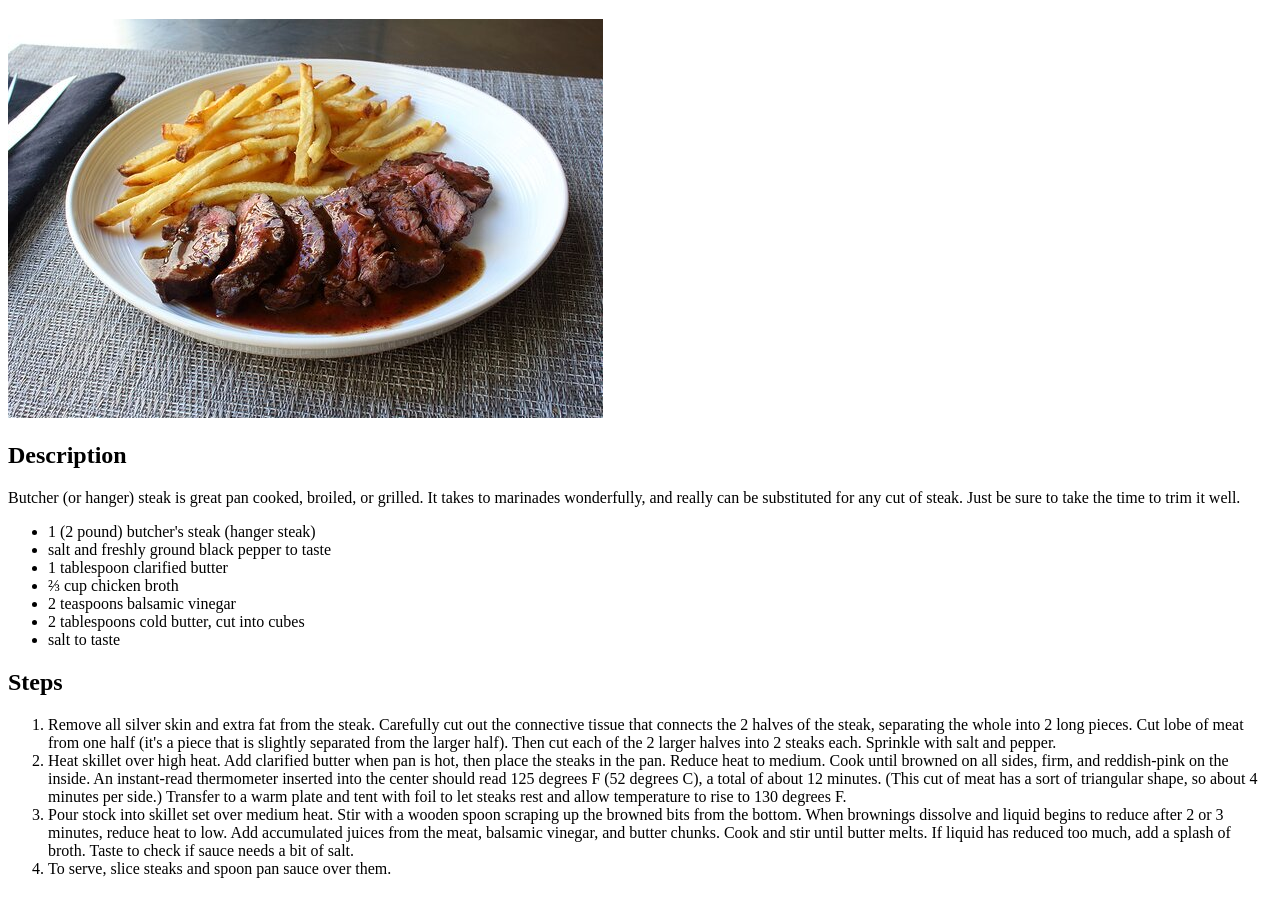
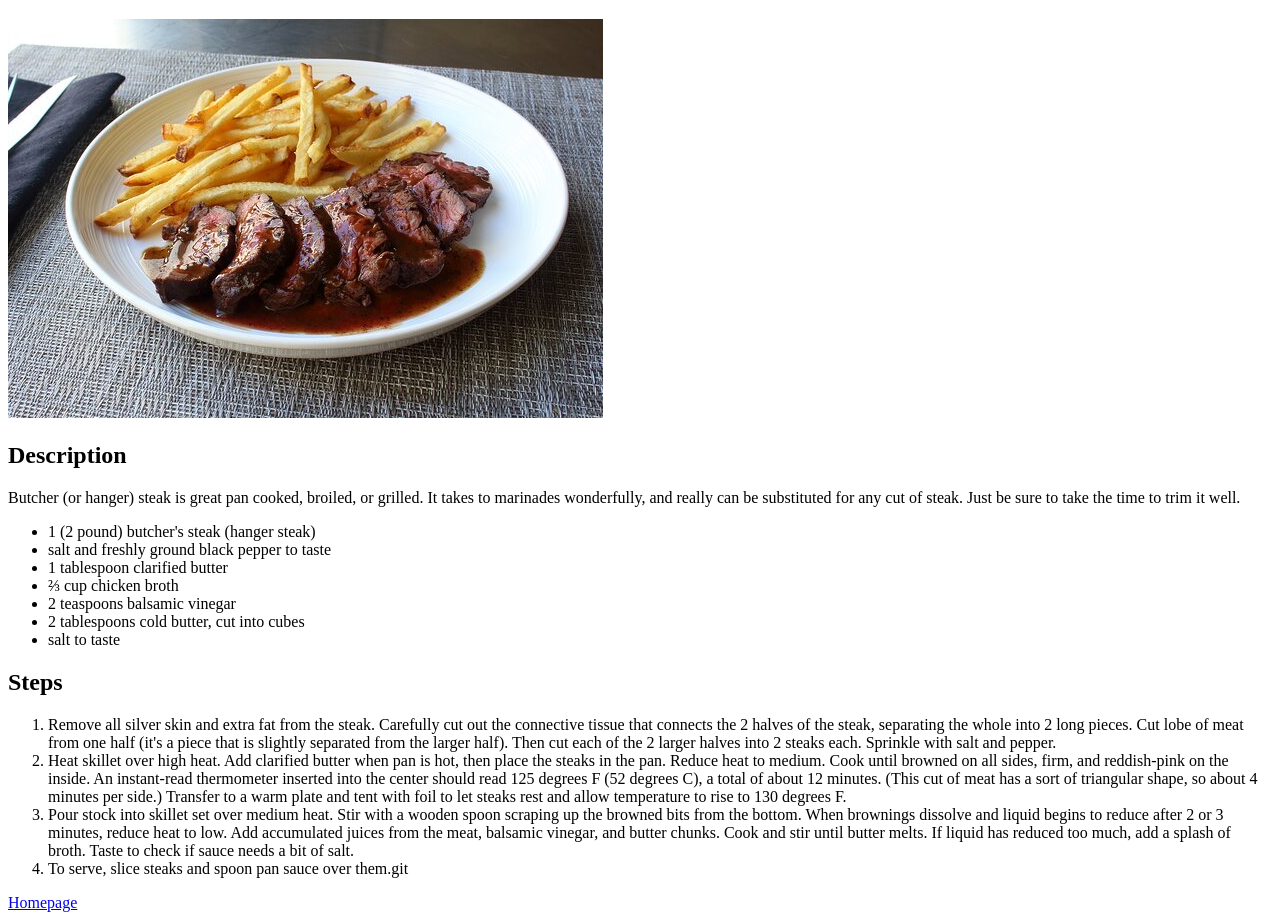
Before and after one commit to jhuynh9/odin-receipes, a plain HTML site: page recipes/butcher steak.html in a window 1280 px wide. Shown: the part 61-981 px from the top of the page. Before the commit the page ends 955 px from the top, so only its background shows below. Drawn offline with Linux system fonts and the light colour scheme.

Commit message:
modded the butcher steak with homepage

```diff
--- a/recipes/butcher steak.html
+++ b/recipes/butcher steak.html
@@ -25,7 +25,8 @@
         <li>Remove all silver skin and extra fat from the steak. Carefully cut out the connective tissue that connects the 2 halves of the steak, separating the whole into 2 long pieces. Cut lobe of meat from one half (it's a piece that is slightly separated from the larger half). Then cut each of the 2 larger halves into 2 steaks each. Sprinkle with salt and pepper.</li>
         <li>Heat skillet over high heat. Add clarified butter when pan is hot, then place the steaks in the pan. Reduce heat to medium. Cook until browned on all sides, firm, and reddish-pink on the inside. An instant-read thermometer inserted into the center should read 125 degrees F (52 degrees C), a total of about 12 minutes. (This cut of meat has a sort of triangular shape, so about 4 minutes per side.) Transfer to a warm plate and tent with foil to let steaks rest and allow temperature to rise to 130 degrees F.</li>
         <li>Pour stock into skillet set over medium heat. Stir with a wooden spoon scraping up the browned bits from the bottom. When brownings dissolve and liquid begins to reduce after 2 or 3 minutes, reduce heat to low. Add accumulated juices from the meat, balsamic vinegar, and butter chunks. Cook and stir until butter melts. If liquid has reduced too much, add a splash of broth. Taste to check if sauce needs a bit of salt.</li>
-        <li>To serve, slice steaks and spoon pan sauce over them.</li>
+        <li>To serve, slice steaks and spoon pan sauce over them.git</li>
     </ol>
+    <a href="../index.html">Homepage</a>
 </body>
 </html>
```
